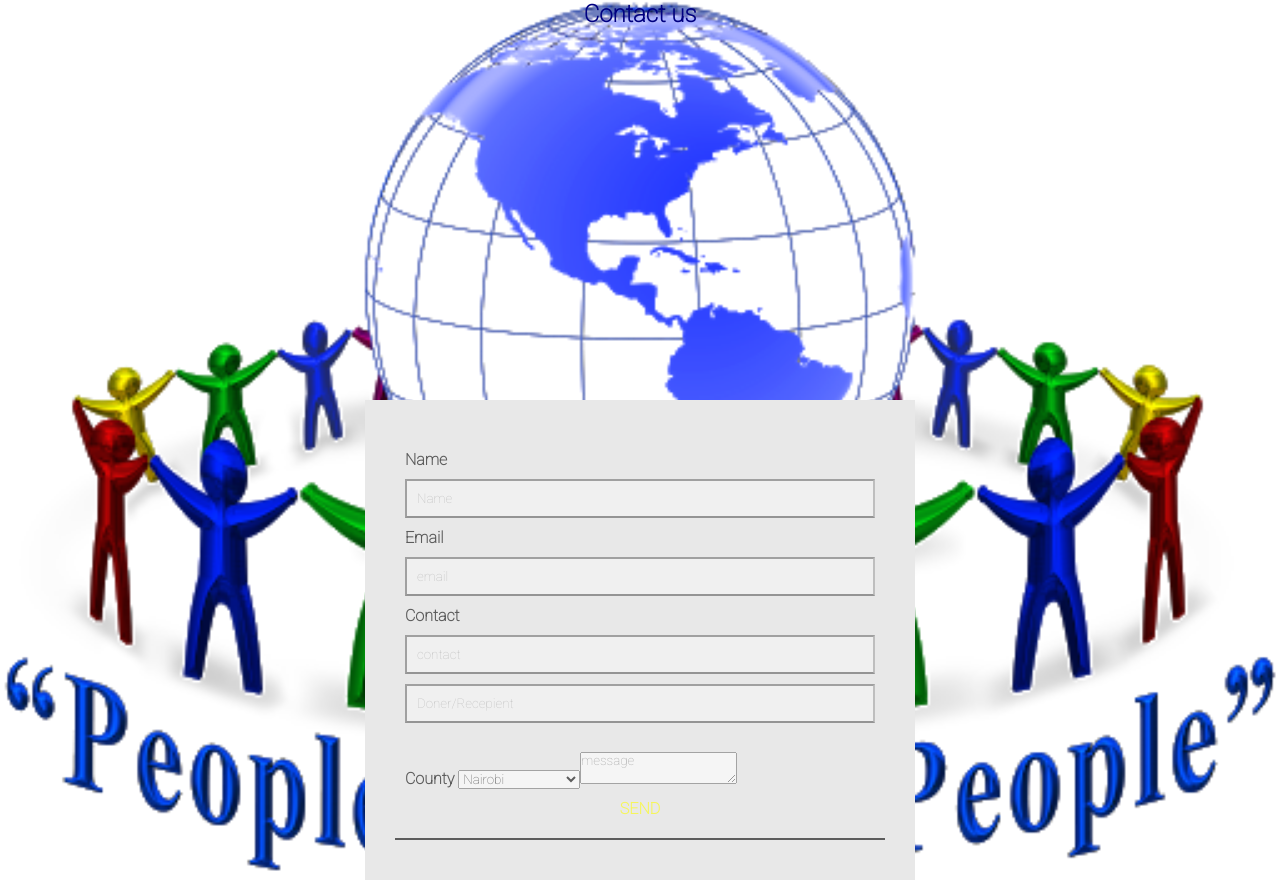
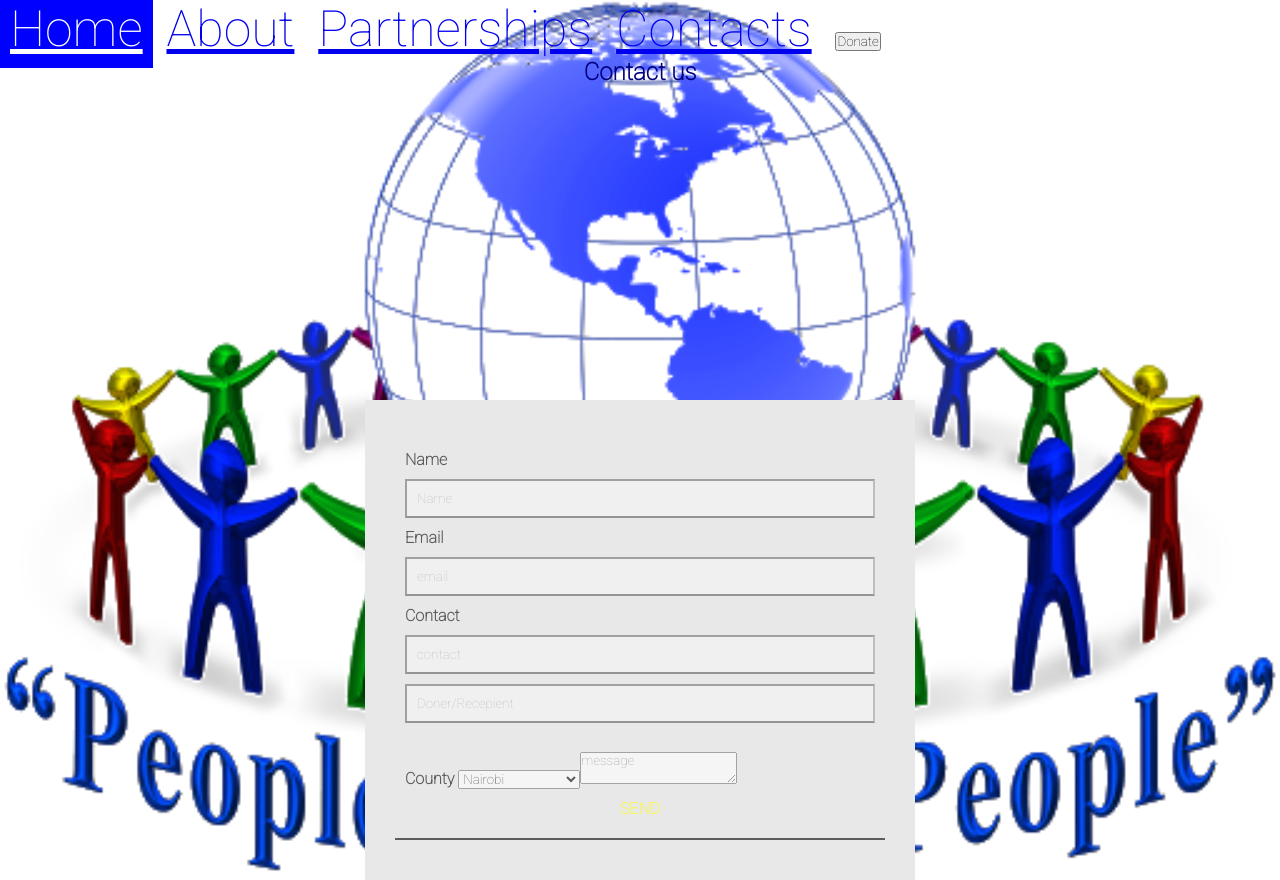
Before and after one commit to chegrofelix/Helping-hand-foundation, a plain HTML site: page contact.html in a window 1280 px wide. Drawn offline with Linux system fonts and the light colour scheme.

Commit message:
modified

```diff
--- a/contact.css
+++ b/contact.css
@@ -64,3 +64,17 @@ body {
     cursor: pointer;
     text-transform: uppercase;
 }
+
+nav>a {
+    padding: 10px;
+    margin-top: auto;
+    margin-right: 0%;
+    font-size: 50px;
+    text-align: center;
+    font-family: 'roboto';
+}
+
+nav>a:hover {
+    background-color: blue;
+    color: white;
+}
--- a/contact.html
+++ b/contact.html
@@ -9,6 +9,14 @@
 </head>
 
 <body>
+    <nav>
+        <a href="#home.html" target="_self">Home</a>
+        <a href="#About.html" target="_self">About</a>
+        <a href="#partnerships.html" target="_self">Partnerships</a>
+        <a href="#contact.html" target="_self">Contacts</a>
+        <a href="donate"><button onclick="document.getElementById('id10'.style.display='blaock'">Donate</button></a>
+
+    </nav>
 
     <div class="feedback">
         <h2>Contact us</h2>
--- a/css/styles.css
+++ b/css/styles.css
@@ -41,7 +41,3 @@ header {
     flex-direction: row;
     word-spacing: 10px;
 }
-
-.login-container {
-    display: inline;
-}
```
